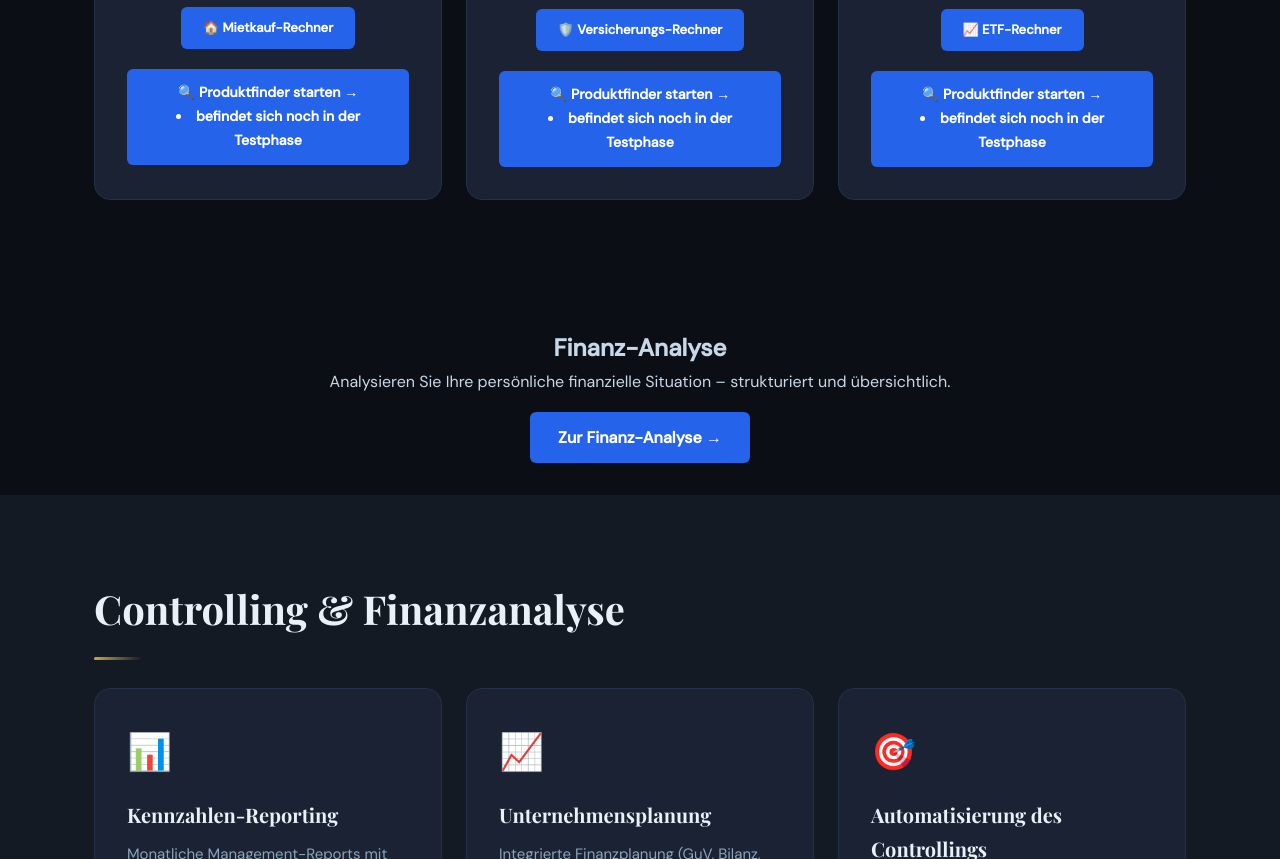
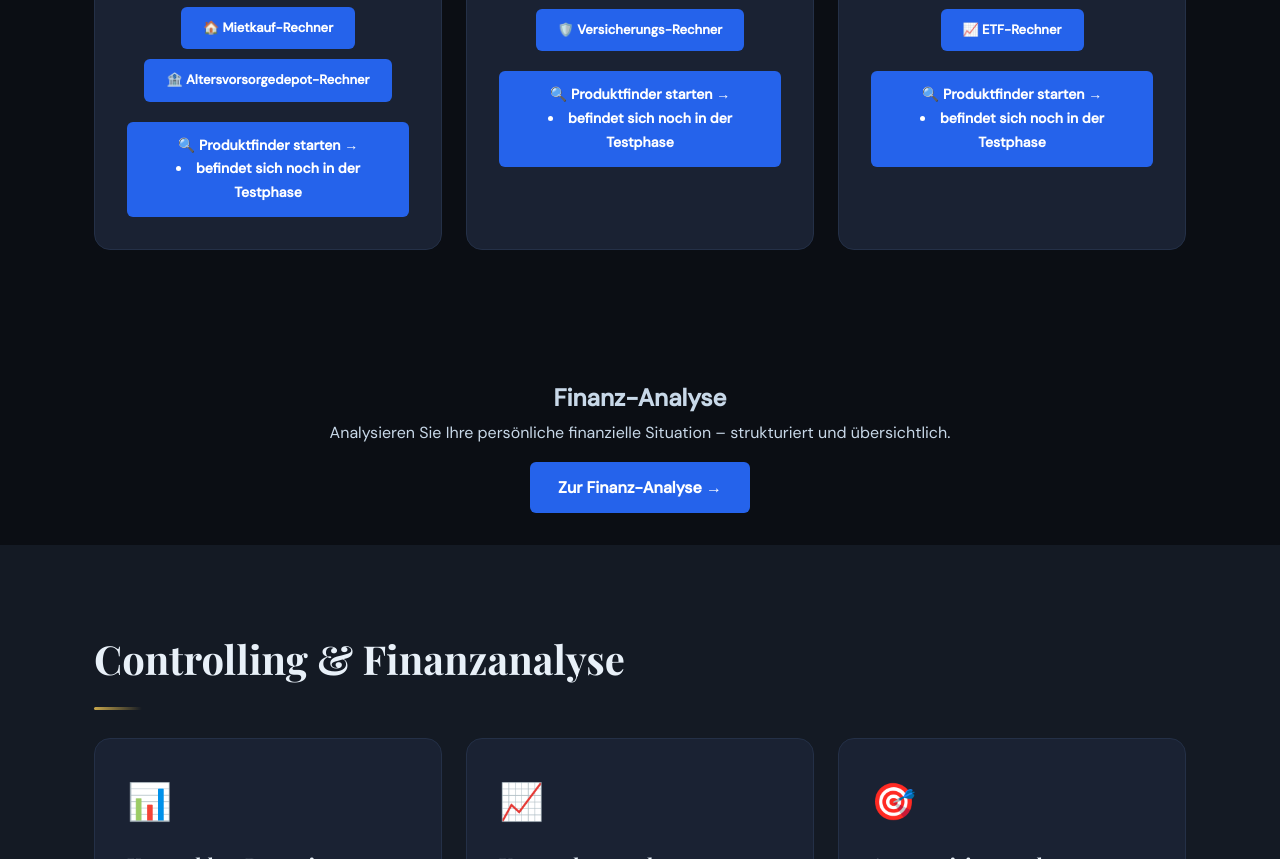
Before and after one commit to kamisamaamaterasu333-design/Tommy-Moeller-Finanzberatung, a plain HTML site: page pages/services.html in a window 1280 px wide. Shown: the part 1005-1864 px from the top of the page. Drawn offline with nearby package versions, Linux system fonts and the light colour scheme.

Commit message:
Add Altersvorsorgedepot-Rechner link to services page

```diff
--- a/pages/services.html
+++ b/pages/services.html
@@ -52,6 +52,9 @@
           <div style="margin-top: 12px; text-align: center; display:flex; gap:10px; justify-content:center; flex-wrap:wrap;">
             <a href="./immobilien-rechner.html" style="display:inline-block; padding:10px 22px; background:#2563eb; color:white; border-radius:6px; text-decoration:none; font-weight:600; font-size:13px;">
               🏠 Mietkauf-Rechner
+            </a>
+            <a href="./altersvorsorgedepot-rechner.html" style="display:inline-block; padding:10px 22px; background:#2563eb; color:white; border-radius:6px; text-decoration:none; font-weight:600; font-size:13px;">
+              🏦 Altersvorsorgedepot-Rechner
             </a>
           </div>
           <div style="margin-top: 20px; text-align: center;">
```
